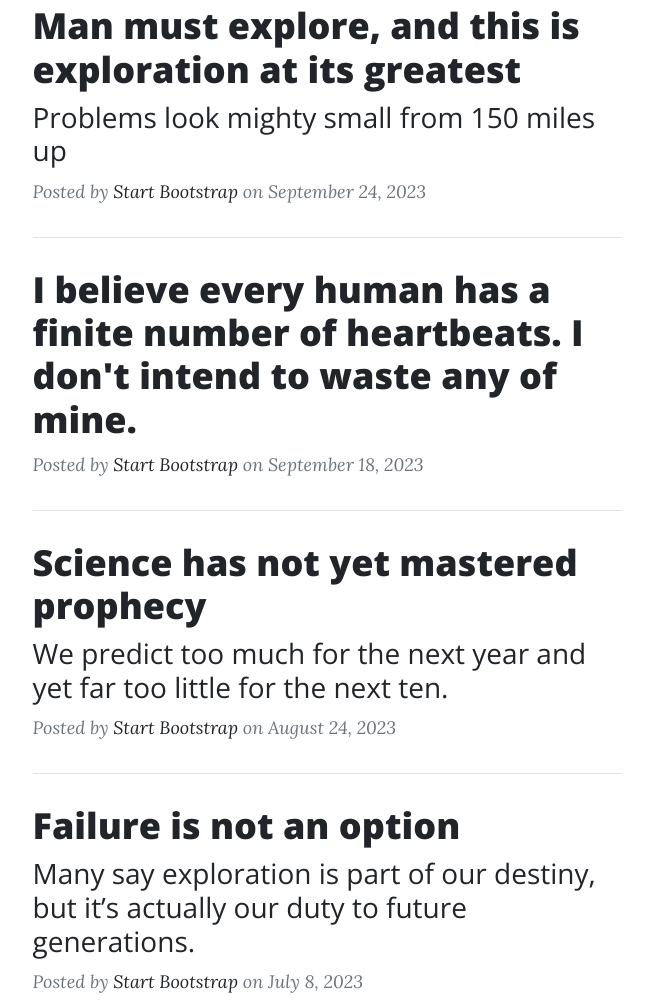
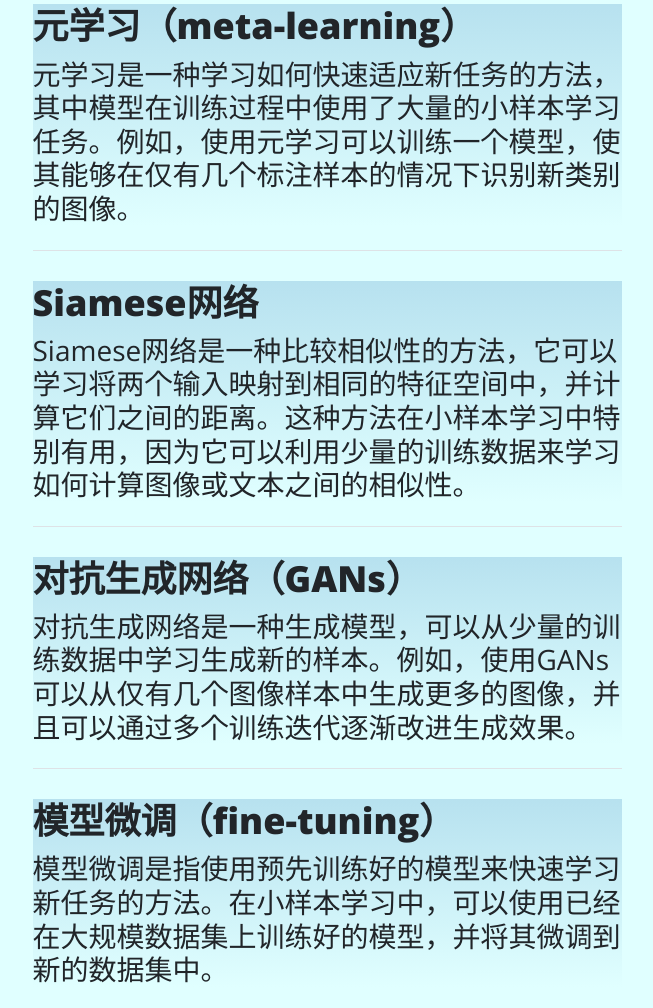
Before and after one commit to Jderder/web, a plain HTML site: page index.html in a window 1280 px wide. Shown: the part 702-1710 px from the top of the page, without its empty margins (313-966 px from the left). Drawn offline with nearby package versions, Linux system fonts and the light colour scheme.

Commit message:
Update index.html

```diff
--- a/index.html
+++ b/index.html
@@ -15,7 +15,7 @@
         <!-- Core theme CSS (includes Bootstrap)-->
         <link href="css/styles.css" rel="stylesheet" />
     </head>
-    <body>
+    <body style="background-color:rgb(224, 255, 255);">
         <!-- Navigation-->
         <nav class="navbar navbar-expand-lg navbar-light" id="mainNav">
             <div class="container px-4 px-lg-5">
@@ -52,55 +52,43 @@
             <div class="row gx-4 gx-lg-5 justify-content-center">
                 <div class="col-md-10 col-lg-8 col-xl-7">
                     <!-- Post preview-->
-                    <div class="post-preview">
+                    <div class="post-preview" style="background: linear-gradient(rgba(170, 216, 234, 0.76),LightCyan);width: fit-content;height: fit-content;">
                         <a href="post.html">
-                            <h2 class="post-title">Man must explore, and this is exploration at its greatest</h2>
-                            <h3 class="post-subtitle">Problems look mighty small from 150 miles up</h3>
+                            <h2 class="post-title">元学习（meta-learning）</h2>
+                            <h3 class="post-subtitle">元学习是一种学习如何快速适应新任务的方法，其中模型在训练过程中使用了大量的小样本学习任务。例如，使用元学习可以训练一个模型，使其能够在仅有几个标注样本的情况下识别新类别的图像。</h3>
                         </a>
-                        <p class="post-meta">
-                            Posted by
-                            <a href="#!">Start Bootstrap</a>
-                            on September 24, 2023
-                        </p>
+
                     </div>
                     <!-- Divider-->
                     <hr class="my-4" />
                     <!-- Post preview-->
-                    <div class="post-preview">
-                        <a href="post.html"><h2 class="post-title">I believe every human has a finite number of heartbeats. I don't intend to waste any of mine.</h2></a>
-                        <p class="post-meta">
-                            Posted by
-                            <a href="#!">Start Bootstrap</a>
-                            on September 18, 2023
-                        </p>
+                    <div class="post-preview" style="background: linear-gradient(rgba(170, 216, 234, 0.76),LightCyan);width: fit-content;height: fit-content;">
+                        <a href="post.html">
+							<h2 class="post-title">Siamese网络</h2>
+							<h3 class="post-subtitle">Siamese网络是一种比较相似性的方法，它可以学习将两个输入映射到相同的特征空间中，并计算它们之间的距离。这种方法在小样本学习中特别有用，因为它可以利用少量的训练数据来学习如何计算图像或文本之间的相似性。</h3>
+
+							</a>
+
                     </div>
                     <!-- Divider-->
                     <hr class="my-4" />
                     <!-- Post preview-->
-                    <div class="post-preview">
+                    <div class="post-preview" style="background: linear-gradient(rgba(170, 216, 234, 0.76),LightCyan);width: fit-content;height: fit-content;">
                         <a href="post.html">
-                            <h2 class="post-title">Science has not yet mastered prophecy</h2>
-                            <h3 class="post-subtitle">We predict too much for the next year and yet far too little for the next ten.</h3>
+                            <h2 class="post-title">对抗生成网络（GANs）</h2>
+                            <h3 class="post-subtitle">对抗生成网络是一种生成模型，可以从少量的训练数据中学习生成新的样本。例如，使用GANs可以从仅有几个图像样本中生成更多的图像，并且可以通过多个训练迭代逐渐改进生成效果。</h3>
                         </a>
-                        <p class="post-meta">
-                            Posted by
-                            <a href="#!">Start Bootstrap</a>
-                            on August 24, 2023
-                        </p>
+
                     </div>
                     <!-- Divider-->
                     <hr class="my-4" />
                     <!-- Post preview-->
-                    <div class="post-preview">
+                    <div class="post-preview" style="background: linear-gradient(rgba(170, 216, 234, 0.76),LightCyan);width: fit-content;height: fit-content;">
                         <a href="post.html">
-                            <h2 class="post-title">Failure is not an option</h2>
-                            <h3 class="post-subtitle">Many say exploration is part of our destiny, but it’s actually our duty to future generations.</h3>
+                            <h2 class="post-title">模型微调（fine-tuning）</h2>
+                            <h3 class="post-subtitle">模型微调是指使用预先训练好的模型来快速学习新任务的方法。在小样本学习中，可以使用已经在大规模数据集上训练好的模型，并将其微调到新的数据集中。</h3>
                         </a>
-                        <p class="post-meta">
-                            Posted by
-                            <a href="#!">Start Bootstrap</a>
-                            on July 8, 2023
-                        </p>
+
                     </div>
                     <!-- Divider-->
                     <hr class="my-4" />
```
